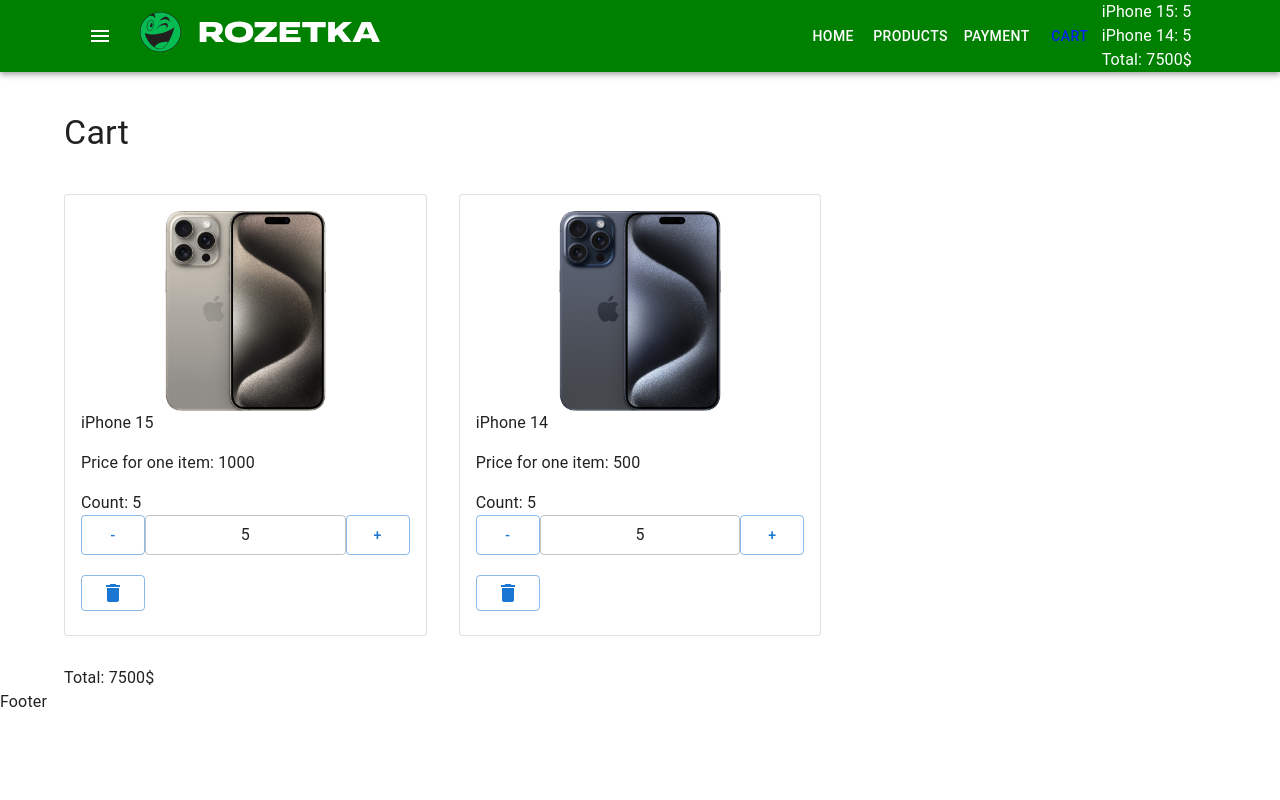
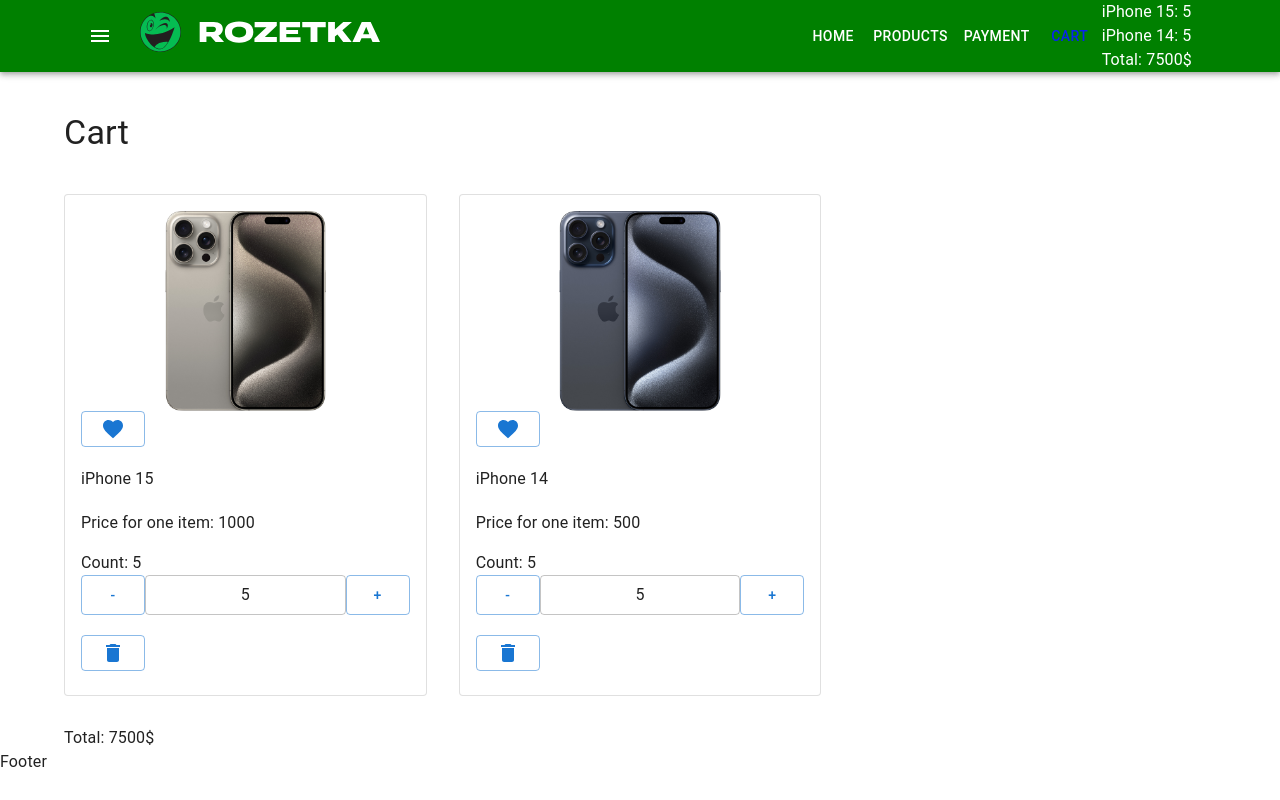
Before and after one commit to kznkv-skillup/react-shop-project-16-03, a React (Create React App) app: page /cart in a window 1280 px wide. Built offline with nearby package versions, Linux system fonts and the light colour scheme.

Commit message:
added like logic to cart

```diff
--- a/src/components/CartProductList/CartProductListItemExtended.tsx
+++ b/src/components/CartProductList/CartProductListItemExtended.tsx
@@ -2,6 +2,10 @@
 import { Product } from 'utils/productsArray'
 import DeleteIcon from '@mui/icons-material/Delete'
 import Quantity from 'components/Quantity/Quantity'
+import FavoriteIcon from '@mui/icons-material/Favorite'
+import FavoriteBorderIcon from '@mui/icons-material/FavoriteBorder'
+import { useAppDispatch, useAppSelector } from 'store/hooks'
+import { addLike, removeLike } from 'store/likeSlice'
 
 type Props = {
     product: Product
@@ -16,6 +20,11 @@
     removeProductFromCart,
     changeProductQuantity,
 }: Props) => {
+    const isLiked = useAppSelector(
+        (state) => state.productsLikeState[product.id]
+    )
+
+    const dispatch = useAppDispatch()
     return (
         <Grid item xs={12} sm={6} md={4}>
             <Card variant="outlined">
@@ -23,7 +32,23 @@
                     <div className="product-image">
                         <img src={product.image} alt="" />
                     </div>
-                    <div>{product.title}</div>
+                    <Button
+                        variant="outlined"
+                        onClick={() => {
+                            isLiked
+                                ? dispatch(removeLike(product.id))
+                                : dispatch(addLike(product.id))
+                        }}
+                    >
+                        {isLiked ? <FavoriteIcon /> : <FavoriteBorderIcon />}
+                    </Button>
+                    <div
+                        style={{
+                            margin: '20px 0',
+                        }}
+                    >
+                        {product.title}
+                    </div>
                     <p>Price for one item: {product.price}</p>
                     <div>Count: {productsCount}</div>
                     <Quantity
```
